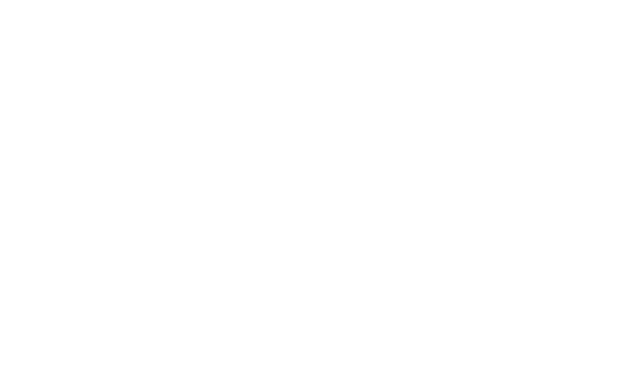
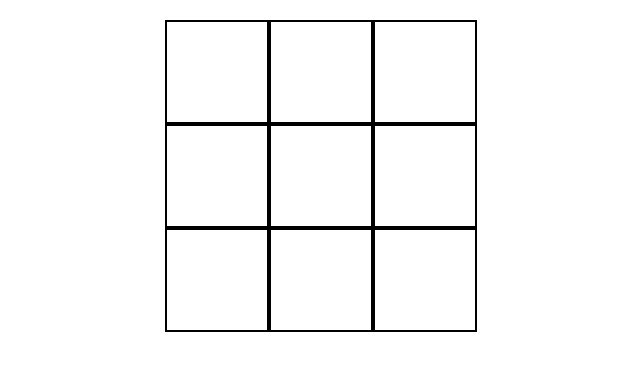
Before and after one commit to Ayush-Dabas/react-tictactoe, a React (Create React App) app: page / in a window 1280 px wide. Shown: the top 370 px of the page, without its empty margins (319-959 px from the left). Built offline with nearby package versions, Linux system fonts and the light colour scheme.

Commit message:
added the grid

```diff
--- a/public/index.html
+++ b/public/index.html
@@ -24,7 +24,7 @@
       work correctly both with client-side routing and a non-root public URL.
       Learn how to configure a non-root public URL by running `npm run build`.
     -->
-    <title>React App</title>
+    <title>Tic tac toe</title>
   </head>
   <body>
     <noscript>You need to enable JavaScript to run this app.</noscript>
--- a/src/App.css
+++ b/src/App.css
@@ -1,38 +1,29 @@
-.App {
-  text-align: center;
-}
-
-.App-logo {
-  height: 40vmin;
-  pointer-events: none;
-}
-
-@media (prefers-reduced-motion: no-preference) {
-  .App-logo {
-    animation: App-logo-spin infinite 20s linear;
-  }
-}
-
-.App-header {
-  background-color: #282c34;
-  min-height: 100vh;
+.App{
   display: flex;
   flex-direction: column;
   align-items: center;
-  justify-content: center;
-  font-size: calc(10px + 2vmin);
-  color: white;
+  padding: 10px;
+  justify-content: space-evenly;
+  margin: 10px;
 }
 
-.App-link {
-  color: #61dafb;
+.boardRow{
+  display: flex;
+  flex-direction: row;
+  /* margin: 10px; */
+  align-items: center;
 }
 
-@keyframes App-logo-spin {
-  from {
-    transform: rotate(0deg);
-  }
-  to {
-    transform: rotate(360deg);
-  }
+.square{
+  border: 2px solid black;
+  height: 100px;
+  width: 100px;
+  display: flex;
+  align-items: center;
+  justify-content: center;
 }
+
+.square:hover{
+  cursor: pointer;
+  background-color: aliceblue;
+}
--- a/src/App.js
+++ b/src/App.js
@@ -1,7 +1,12 @@
 import "./App.css";
+import Board from "./components/Board";
 
 function App() {
-  return <div className="App"></div>;
+  return (
+    <div className="App">
+      <Board />
+    </div>
+  );
 }
 
 export default App;
--- /dev/null
+++ b/src/components/Board.jsx
@@ -0,0 +1,34 @@
+import React from "react";
+import Square from "./Square";
+import { useState } from "react";
+
+const Board = () => {
+  const [state, setState] = useState(Array(9).fill(null));
+  // console.log(state[0]);
+  function handleClick(index) {
+    console.log(index, " is clicked");
+    // let currentState = [...state];
+    // setState({ currentState: "X" });
+  }
+  return (
+    <>
+      <div className="boardRow">
+        <Square onClick={() => handleClick(0)} value={state[0]} />
+        <Square onClick={() => handleClick(1)} value={state[1]} />
+        <Square onClick={() => handleClick(2)} value={state[2]} />
+      </div>
+      <div className="boardRow">
+        <Square onClick={() => handleClick(3)} value={state[3]} />
+        <Square onClick={() => handleClick(4)} value={state[4]} />
+        <Square onClick={() => handleClick(5)} value={state[5]} />
+      </div>
+      <div className="boardRow">
+        <Square onClick={() => handleClick(6)} value={state[6]} />
+        <Square onClick={() => handleClick(7)} value={state[7]} />
+        <Square onClick={() => handleClick(8)} value={state[8]} />
+      </div>
+    </>
+  );
+};
+
+export default Board;
--- /dev/null
+++ b/src/components/Square.jsx
@@ -0,0 +1,7 @@
+import React from "react";
+
+const Square = (props) => {
+  return <div className="square">{props.value}</div>;
+};
+
+export default Square;
```
